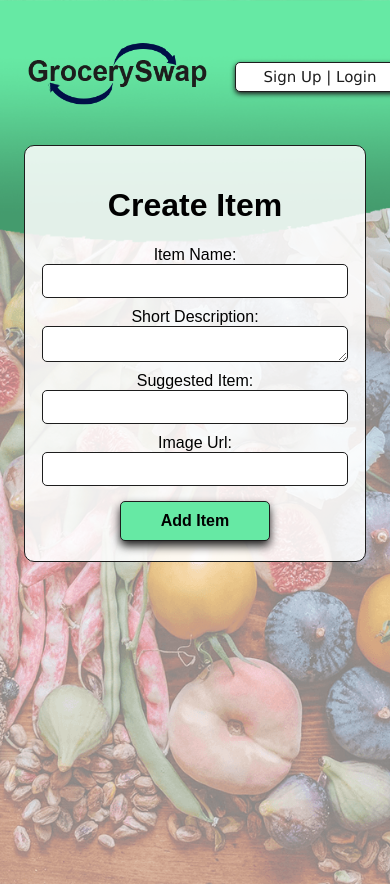
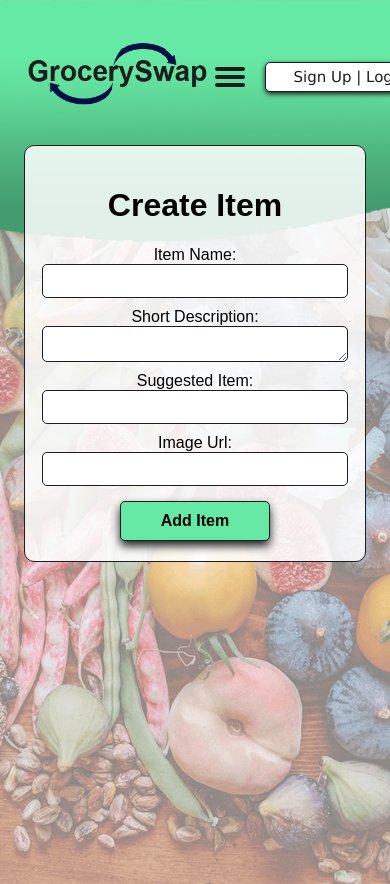
Before and after one commit to RobertsonTanya/Neighborhood-Bartering, a React (Create React App) app in the folder client/: page /create in a window 390 px wide. Shown: the top 884 px of the page. Built offline with nearby package versions, Linux system fonts and the light colour scheme.

Commit message:
nav burger css almost there

```diff
--- a/client/src/components/Header.js
+++ b/client/src/components/Header.js
@@ -5,6 +5,7 @@
 import logo from "../images/logo.png";
 
 import styles from "../styles/header.module.css";
+import "../styles/Nav.css";
 
 const Header = (props) => {
   const { showLoginBtn, user, setUser } = props;
@@ -35,21 +36,25 @@
   // }
 
   return (
-    <div className={styles.navigation}>
+    <div className={styles.topNav}>
       <div className={styles.navLeft}>
         <Link to="/">
           <img className={styles.logo} src={logo} alt="logo" />
         </Link>
       </div>
       <div className={styles.navRight}>
+        <input id="menu-toggle" type="checkbox" />
+        <label class="menu-button-container" for="menu-toggle">
+          <div class="menu-button"></div>
+        </label>
+
         {!showLoginBtn || Object.keys(user).length ? null : (
           <button className={`${styles.loginBtn}`}>
             <Link to="/loginreg">Sign Up | Login</Link>
           </button>
         )}
 
-
-          <ul className={styles.mainNav}>
+        <ul className={`menu ${styles.mainNav}`}>
           {(!showLoginBtn && Object.keys(user).length === 0) ||
           (showLoginBtn && Object.keys(user).length) ? (
             <span className={styles.leftSpan}>
--- /dev/null
+++ b/client/src/styles/Nav.css
@@ -0,0 +1,112 @@
+.menu {
+  display: flex;
+  flex-direction: row;
+  list-style-type: none;
+  margin: 0;
+  padding: 0;
+}
+
+.menu > li {
+  margin: 0 1rem;
+  overflow: hidden;
+}
+
+.menu-button-container {
+  display: none;
+  height: 100%;
+  width: 30px;
+  cursor: pointer;
+  flex-direction: column;
+  justify-content: center;
+  align-items: center;
+  z-index: 1000;
+}
+
+#menu-toggle {
+  display: none;
+}
+
+.menu-button,
+.menu-button::before,
+.menu-button::after {
+  display: block;
+  background-color: #1d1d1d;
+  position: absolute;
+  height: 4px;
+  width: 30px;
+  transition: transform 400ms cubic-bezier(0.23, 1, 0.32, 1);
+  border-radius: 2px;
+}
+
+.menu-button::before {
+  content: '';
+  margin-top: -8px;
+}
+
+.menu-button::after {
+  content: '';
+  margin-top: 8px;
+}
+
+#menu-toggle:checked + .menu-button-container .menu-button::before {
+  margin-top: 0px;
+  transform: rotate(405deg);
+}
+
+#menu-toggle:checked + .menu-button-container .menu-button {
+  background: rgba(255, 255, 255, 0);
+}
+
+#menu-toggle:checked + .menu-button-container .menu-button::after {
+  margin-top: 0px;
+  transform: rotate(-405deg);
+}
+
+@media (max-width: 700px) {
+  .menu-button-container {
+    display: flex;
+  }
+  .menu {
+    position: absolute;
+    top: 0;
+    margin-top: 50px;
+    left: 0;
+    flex-direction: column;
+    width: 100%;
+    justify-content: center;
+    align-items: center;
+  }
+  #menu-toggle ~ .menu li {
+    height: 0;
+    margin: 0;
+    padding: 0;
+    border: 0;
+    transition: height 400ms cubic-bezier(0.23, 1, 0.32, 1);
+  }
+   .menu li a {
+    border: none;
+   }
+  #menu-toggle:checked ~ .menu li {
+    border: none;
+    display: block;
+    height: 2.5em;
+    padding: 0.5em;
+    transition: height 400ms cubic-bezier(0.23, 1, 0.32, 1);
+  }
+  #menu-toggle:not(:checked) ~ .menu li {
+    display: none;
+  }
+
+  .menu > li {
+    display: flex;
+    justify-content: center;
+    margin: 0;
+    padding: 0.5em 0;
+    width: 100%;
+    color: white;
+    background-color: #222;
+  }
+  .menu > li:not(:last-child) {
+    border-bottom: 1px solid #444;
+  }
+}
--- a/client/src/styles/header.module.css
+++ b/client/src/styles/header.module.css
@@ -25,7 +25,7 @@
   padding-right: 10px;
 }
 
-.navigation {
+.topNav {
   display: flex;
   /* justify-content: space-between; */
   padding: 10px;
@@ -106,5 +106,4 @@
 .mainNav li {
   list-style: none;
   display: inline-block;
-
 }
```
Lines whose indentation alone changed are shown as unchanged.
